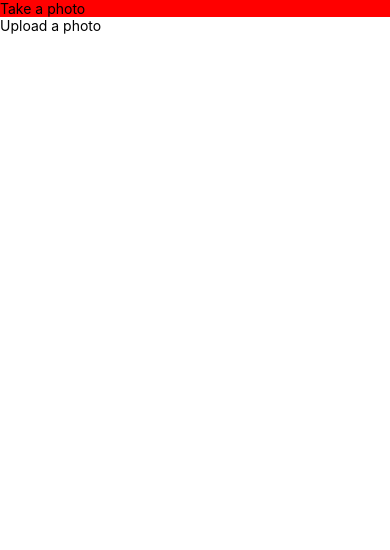
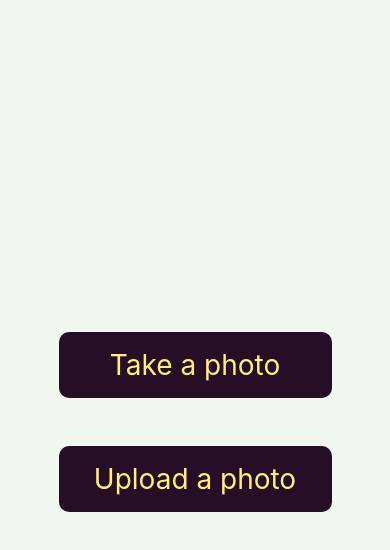
Before and after one commit to ikozul00/questions-answering-system, a React Native app in the folder MobileApp/: screen / in a window 390 px wide. Shown: the top 550 px of the page. Built offline with nearby package versions, Linux system fonts and the light colour scheme.

Commit message:
Add image picker

```diff
--- a/MobileApp/App.tsx
+++ b/MobileApp/App.tsx
@@ -17,6 +17,8 @@ import {
   View,
 } from 'react-native';
 import {Home} from './src/features/home/Home';
+import {ThemeProvider} from 'styled-components/native';
+import {theme} from './src/features/theme/theme';
 
 // import {
 //   Colors,
@@ -58,10 +60,12 @@ import {Home} from './src/features/home/Home';
 
 function App(): JSX.Element {
   return (
-    <SafeAreaView>
-      <StatusBar />
-      <Home />
-    </SafeAreaView>
+    <ThemeProvider theme={theme}>
+      <SafeAreaView style={{flex: 1}}>
+        <StatusBar />
+        <Home />
+      </SafeAreaView>
+    </ThemeProvider>
   );
 }
 
--- a/MobileApp/package.json
+++ b/MobileApp/package.json
@@ -13,6 +13,7 @@
     "@types/styled-components-react-native": "^5.2.1",
     "react": "18.2.0",
     "react-native": "0.71.7",
+    "react-native-image-picker": "^5.3.1",
     "styled-components": "^5.3.10"
   },
   "devDependencies": {
--- a/MobileApp/src/features/home/Home.tsx
+++ b/MobileApp/src/features/home/Home.tsx
@@ -1,20 +1,48 @@
-import React from 'react';
-import {ScrollView, Text, TouchableOpacity} from 'react-native';
-import styled from 'styled-components/native';
+import React, {useState, useCallback} from 'react';
+import {PermissionsAndroid} from 'react-native';
+import styled, {useTheme} from 'styled-components/native';
+import * as ImagePicker from 'react-native-image-picker';
+import {PictureButton} from './PictureButton';
 
 export const Home = function Home(): JSX.Element {
+  const theme = useTheme();
+  const [response, setResponse] = useState<any>(null);
+
   return (
-    <ScrollView>
-      <StyledTouchableOpacity>
-        <Text>Take a photo</Text>
-      </StyledTouchableOpacity>
-      <TouchableOpacity>
-        <Text>Upload a photo</Text>
-      </TouchableOpacity>
-    </ScrollView>
+    <StyledScrollView
+      contentContainerStyle={{
+        flexGrow: 1,
+        justifyContent: 'center',
+      }}>
+      <StyledViewContainer>
+        <PictureButton type="capture" />
+        <PictureButton type="library" />
+      </StyledViewContainer>
+    </StyledScrollView>
   );
 };
 
+const StyledScrollView = styled.ScrollView`
+  background-color: ${({theme}) => theme.colors.background};
+`;
+
+const StyledViewContainer = styled.View`
+  background-color: ${({theme}) => theme.colors.background};
+  align-items: center;
+  justify-content: space-around;
+  gap: ${({theme}) => theme.spaces.space48};
+`;
+
 const StyledTouchableOpacity = styled.TouchableOpacity`
-  background-color: red;
+  background-color: ${({theme}) => theme.colors.secondary};
+  padding-top: ${({theme}) => theme.spaces.space16};
+  padding-bottom: ${({theme}) => theme.spaces.space16};
+  width: 70%;
+  border-radius: 10px;
 `;
+
+const StyledTextLabel = styled.Text`
+  color: ${({theme}) => theme.colors.tertiary};
+  font-size: ${({theme}) => theme.fontSizes.extralarge};
+  text-align: center;
+`;
--- /dev/null
+++ b/MobileApp/src/features/home/PictureButton.tsx
@@ -0,0 +1,122 @@
+import React, {useCallback} from 'react';
+import type {PropsWithChildren} from 'react';
+import {PermissionsAndroid} from 'react-native';
+import styled, {useTheme} from 'styled-components/native';
+import * as ImagePicker from 'react-native-image-picker';
+
+type PictureButtonProps = PropsWithChildren<{
+  type: string;
+}>;
+
+export const PictureButton = function PictureButton({
+  type,
+}: PictureButtonProps): JSX.Element {
+  const theme = useTheme();
+
+  interface Action {
+    title: string;
+    type: 'capture' | 'library';
+    options: ImagePicker.CameraOptions | ImagePicker.ImageLibraryOptions;
+  }
+
+  const cameraParams: Action = {
+    title: 'Take Image',
+    type: 'capture',
+    options: {
+      saveToPhotos: true,
+      mediaType: 'photo',
+      includeBase64: true,
+    },
+  };
+
+  const galeryParams: Action = {
+    title: 'Select Image',
+    type: 'library',
+    options: {
+      mediaType: 'photo',
+      includeBase64: true,
+    },
+  };
+
+  const requestCameraPermission = async () => {
+    try {
+      const status = await PermissionsAndroid.check(
+        PermissionsAndroid.PERMISSIONS.CAMERA,
+      );
+      console.log(status);
+      if (!status) {
+        const granted = await PermissionsAndroid.request(
+          PermissionsAndroid.PERMISSIONS.CAMERA,
+        );
+        if (granted === PermissionsAndroid.RESULTS.GRANTED) {
+          console.log('You can use the camera');
+          const status = await PermissionsAndroid.check(
+            PermissionsAndroid.PERMISSIONS.WRITE_EXTERNAL_STORAGE,
+          );
+          if (!status) {
+            const granted = await PermissionsAndroid.request(
+              PermissionsAndroid.PERMISSIONS.WRITE_EXTERNAL_STORAGE,
+            );
+            if (granted === PermissionsAndroid.RESULTS.GRANTED) {
+              console.log('You can use the storage');
+              return true;
+            } else {
+              console.log('Storage permission denied');
+              return false;
+            }
+          } else {
+            return true;
+          }
+        } else {
+          console.log('Camera permission denied');
+          return false;
+        }
+      } else {
+        return true;
+      }
+    } catch (err) {
+      console.warn(err);
+    }
+  };
+
+  const onButtonPress = useCallback(async (params: Action) => {
+    console.log(params);
+    if (type === 'capture') {
+      const isPermitted = await requestCameraPermission();
+      if (isPermitted) {
+        const result = await ImagePicker.launchCamera(params.options);
+        console.log(result);
+        return;
+      }
+      console.log('Problem with permissions while taking a photo');
+      return;
+    }
+    const result = await ImagePicker.launchImageLibrary(params.options);
+    console.log(result);
+  }, []);
+
+  return (
+    <StyledTouchableOpacity
+      onPress={() =>
+        onButtonPress(type === 'capture' ? cameraParams : galeryParams)
+      }>
+      <StyledTextLabel>
+        {type === 'capture' ? 'Take a photo' : 'Upload a photo'}
+      </StyledTextLabel>
+    </StyledTouchableOpacity>
+  );
+};
+
+const StyledTouchableOpacity = styled.TouchableOpacity`
+  background-color: ${({theme}) => theme.colors.secondary};
+  padding-top: ${({theme}) => theme.spaces.space16};
+  padding-bottom: ${({theme}) => theme.spaces.space16};
+  width: 70%;
+  border-radius: 10px;
+`;
+
+const StyledTextLabel = styled.Text`
+  color: ${({theme}) => theme.colors.tertiary};
+  font-size: ${({theme}) => theme.fontSizes.extralarge};
+  text-align: center;
+`;
--- /dev/null
+++ b/MobileApp/src/features/theme/theme.ts
@@ -0,0 +1,23 @@
+import {DefaultTheme} from 'styled-components';
+
+export const theme: DefaultTheme = {
+  colors: {
+    primary: '#87BBA2',
+    secondary: '#260F26',
+    tertiary: '#FFF07C',
+    background: '#F0F7EE',
+    gray: '#5D737E',
+  },
+  fontSizes: {
+    small: '12px',
+    medium: '16px',
+    large: '20px',
+    extralarge: '28px',
+  },
+  spaces: {
+    space4: '4px',
+    space8: '8px',
+    space16: '16px',
+    space48: '48px',
+  },
+};
```
Also changed, not shown: MobileApp/src/features/theme/styled.d.ts (added, +25 -0 lines), 3 other files (tests, documents, lock files or other folders).
